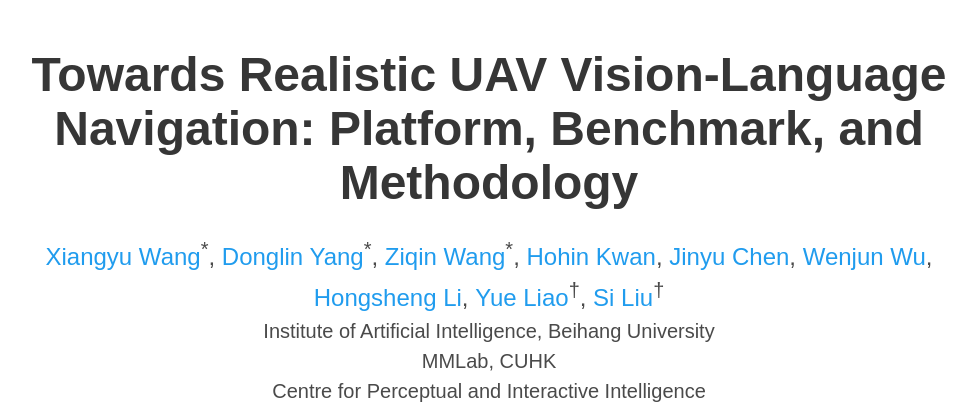
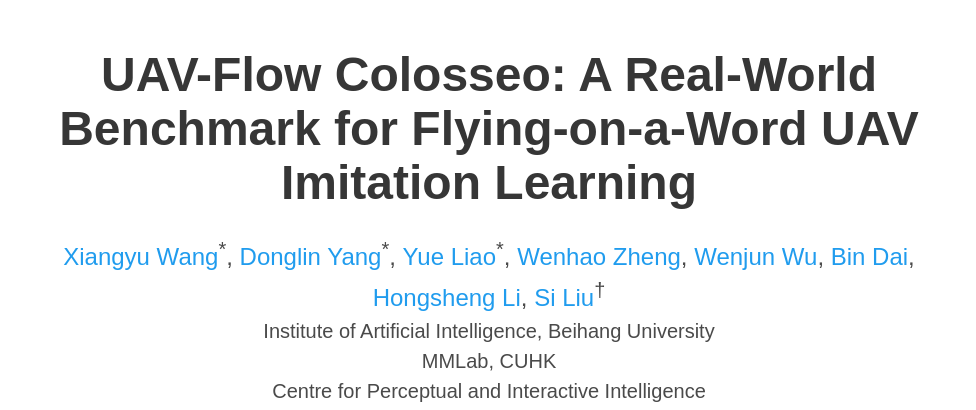
Before and after one commit to prince687028/UAV-Flow, a plain HTML site: page index.html in a window 1280 px wide. Shown: the top 410 px of the page, without its empty margins (151-1127 px from the left). Drawn offline with nearby package versions, Linux system fonts and the light colour scheme; some icons are missing; a web font is replaced by a local one.

Commit message:
Update index.html

```diff
--- a/index.html
+++ b/index.html
@@ -47,7 +47,7 @@
       <div class="container is-max-desktop">
         <div class="columns is-centered">
           <div class="column has-text-centered">
-            <h1 class="title is-1 publication-title">Towards Realistic UAV Vision-Language Navigation: Platform, Benchmark, and Methodology</h1>
+            <h1 class="title is-1 publication-title">UAV-Flow Colosseo: A Real-World Benchmark for Flying-on-a-Word UAV Imitation Learning</h1>
             <div class="is-size-4 publication-authors">
               <!-- Paper authors -->
               <span class="author-block">
@@ -55,19 +55,17 @@
                 <span class="author-block">
                   <a href="SECOND AUTHOR PERSONAL LINK" target="_blank">Donglin Yang</a><sup>*</sup>,</span>
                 <span class="author-block">
-                  <a href="THIRD AUTHOR PERSONAL LINK" target="_blank">Ziqin Wang</a><sup>*</sup>,</span>
+                  <a href="THIRD AUTHOR PERSONAL LINK" target="_blank">Yue Liao</a><sup>*</sup>,</span>
                 <span class="author-block">
-                  <a href="FOURTH AUTHOR PERSONAL LINK" target="_blank">Hohin Kwan</a>,</span>
+                  <a href="FOURTH AUTHOR PERSONAL LINK" target="_blank">Wenhao Zheng</a>,</span>
                 <span class="author-block">
-                  <a href="FIFTH AUTHOR PERSONAL LINK" target="_blank">Jinyu Chen</a>,</span>
+                  <a href="FIFTH AUTHOR PERSONAL LINK" target="_blank">Wenjun Wu</a>,</span>
                 <span class="author-block">
-                  <a href="SIXTH AUTHOR PERSONAL LINK" target="_blank">Wenjun Wu</a>,</span>
+                    <a href="SIXTH AUTHOR PERSONAL LINK" target="_blank">Bin Dai</a>,</span>
                 <span class="author-block">
                   <a href="SEVENTH AUTHOR PERSONAL LINK" target="_blank">Hongsheng Li</a>,</span>
                 <span class="author-block">
-                  <a href="EIGHTH AUTHOR PERSONAL LINK" target="_blank">Yue Liao</a><sup>†</sup>,</span>
-                <span class="author-block">
-                  <a href="NINTH AUTHOR PERSONAL LINK" target="_blank">Si Liu</a><sup>†</sup></span>
+                  <a href="EIGHTH AUTHOR PERSONAL LINK" target="_blank">Si Liu</a><sup>†</sup></span>
               </div>
 
               <div class="is-size-5 publication-authors">
```
